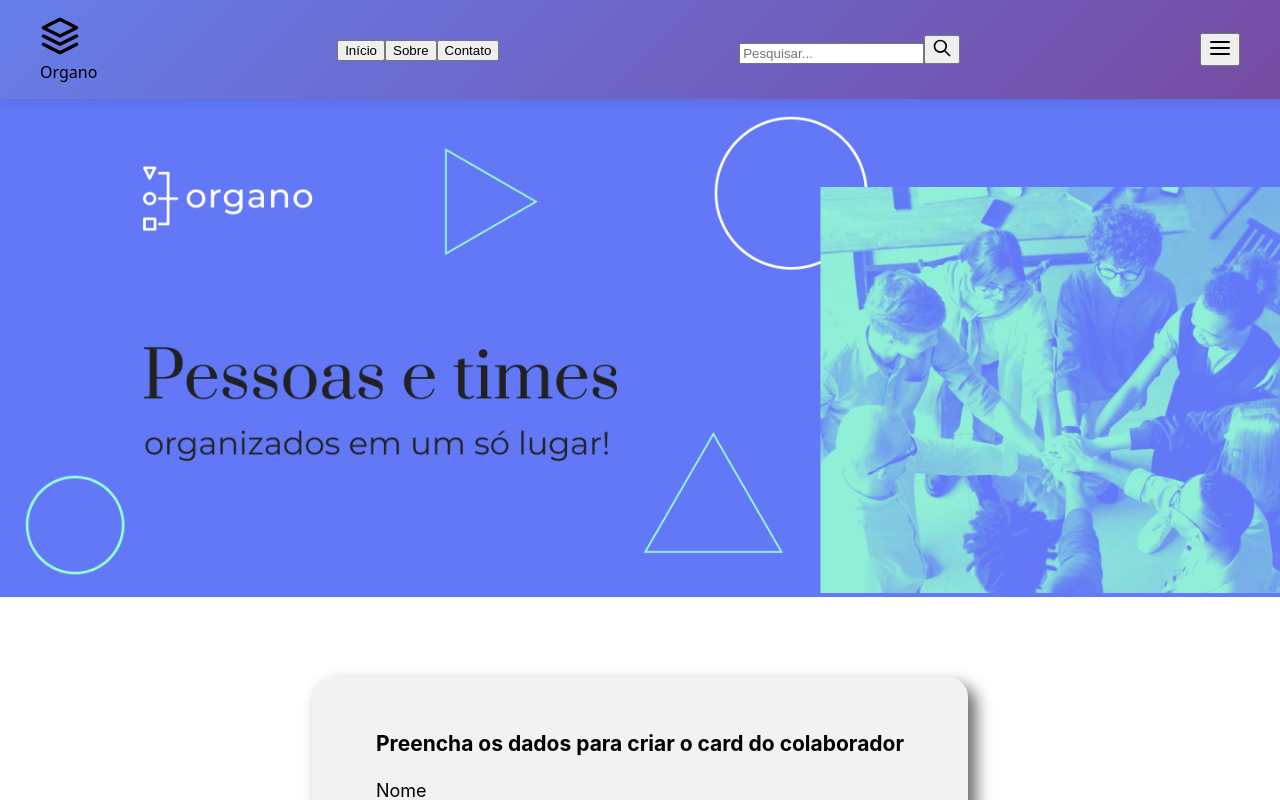
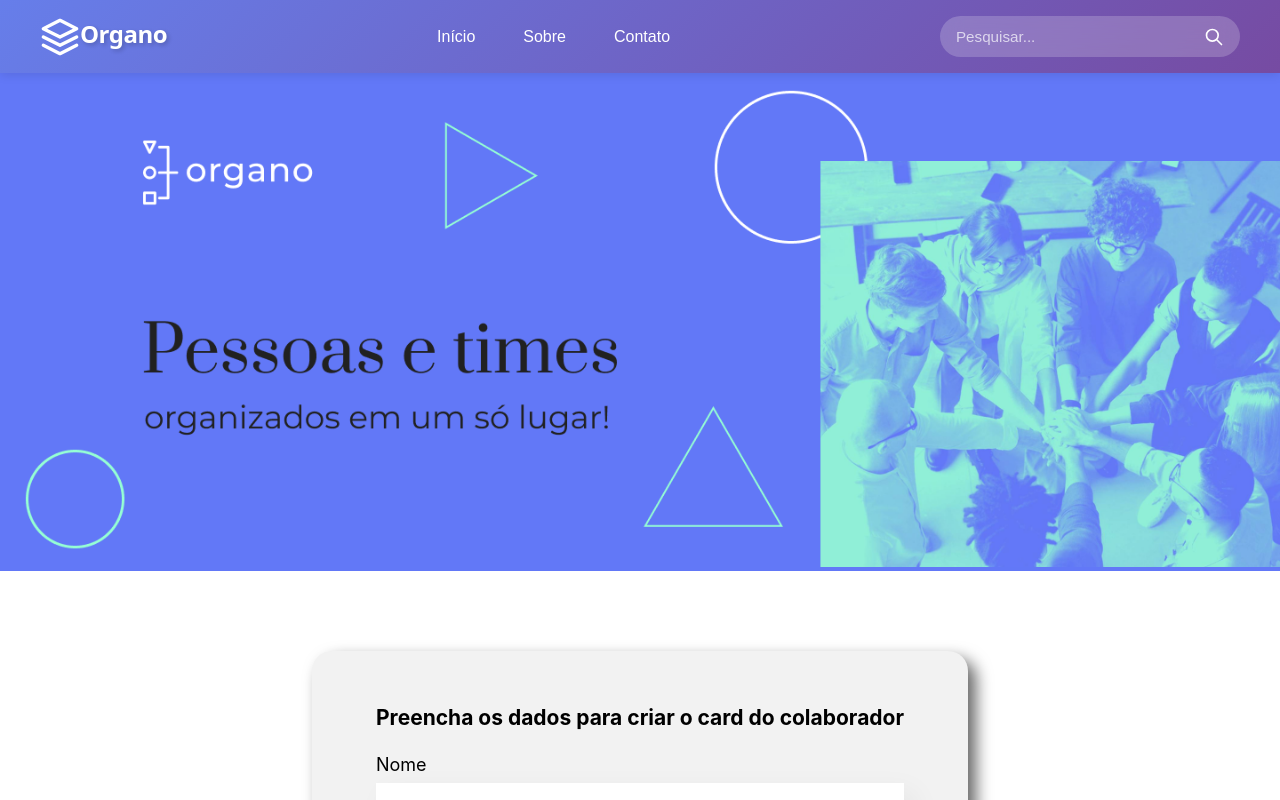
Before and after one commit to juancarlomartins/Projeto-organo, a React (Create React App) app: page / in a window 1280 px wide. Shown: the top 800 px of the page. Built offline with nearby package versions, Linux system fonts and the light colour scheme.

Commit message:
modificação no arquivo Cabecalho.css para o estilo do cabeçalho principal do site

```diff
--- a/src/componentes/Cabeçalho/Cabecalho.css
+++ b/src/componentes/Cabeçalho/Cabecalho.css
@@ -18,7 +18,255 @@
     position: relative;
 }
 
-.logo-contiener {
+.logo-conteiner {
     display: flex;
+}
 
+.logo-conteiner:hover {
+    transform: scale(1.05);
 }
+
+.icone-site {
+    display: flex;
+    align-items: center;
+    justify-content: center;
+}
+
+.icone-svg {
+    color: white;
+    transition: all 0.3s ease;
+}
+
+.logo-conteiner:hover .icone-svg {
+    filter: drop-shadow(0 0 10px rgba(255, 255, 255, 0.5));
+}
+
+.nome-site {
+    font-size: 1.5rem;
+    font-weight: bold;
+    color: white;
+    letter-spacing: -0.5px;
+    text-shadow: 2px 2px 4px rgba(0, 0, 0, 0.2);
+}
+
+.menu-desktop {
+    display: flex;
+    gap: 1rem;
+    align-items: center;
+}
+
+.botao-menu {
+    background: transparent;
+    border: none;
+    color: white;
+    font-size: 1rem;
+    font-weight: 500;
+    padding: 0.5rem 1rem;
+    cursor: pointer;
+    border-radius: 8px;
+    transition: all 0.3s ease;
+    position: relative;
+}
+
+.botao-menu::after {
+    content: '';
+    position: absolute;
+    bottom: 0;
+    left: 50%;
+    transform: translateX(-50%);
+    width: 0;
+    height: 2px;
+    background: white;
+    transition: all 0.3s ease;
+}
+
+.botao-menu:hover::after {
+    width: 80%;
+}
+
+.botao-menu:hover {
+    background:rgba(255, 255, 255, 0.1);
+    transform: translateY(-2px);
+}
+
+.botao-menu:active {
+    transform: translateY(0);
+}
+
+.pesquisa-conteiner {
+    flex: 1;
+    max-width: 300px;
+}
+
+.pesquisa-wrapper {
+    display: flex;
+    align-items: center;
+    background: rgba(255, 255, 255, 0.2);
+    border-radius: 25px;
+    backdrop-filter: blur(10px);
+    transition: all 0.3s ease;
+}
+
+.pesquisa-input {
+    flex: 1;
+    background: transparent;
+    border: none;
+    padding: 0.75rem 1rem;
+    color: white;
+    font-size: 0.95rem;
+    outline: none;
+}
+
+.pesquisa-input::placeholder {
+    color: rgba(255, 255, 255, 0.7)
+}
+
+.pesquisa-botao {
+    background: transparent;
+    border: none;
+    padding: 0.5rem 1rem;
+    cursor: pointer;
+    display: flex;
+    align-items: center;
+    justify-content: center;
+    transition: transform 0.2s ease;
+}
+
+.pesquisa-botao svg {
+    color: white;
+}
+
+.pesquisa-botao:hover {
+    transform: scale(1.1);
+}
+
+.menu-mobile-botao {
+    display: none;
+    background: transparent;
+    border: none;
+    cursor: pointer;
+    padding: 0.5rem;
+    border-radius: 8px;
+    transition: all 0.3s ease;
+}
+
+.menu-mobile-botao svg {
+    color: white;
+}
+
+.menu-mobile {
+    display: none;
+    position: absolute;
+    top: 100%;
+    left: 0;
+    right: 0;
+    background: linear-gradient(135deg, #667eea 0%, #764ba2 100%);
+    backdrop-filter: blur(10px);
+    flex-direction: column;
+    padding: 1rem;
+    gap: 0.5rem;
+    box-shadow: 0 4px 15px rgba(0, 0, 0, 0.2);
+    animation: slideDown 0.3s ease;
+}
+
+@keyframes slideDown {
+  from {
+    opacity: 0;
+    transform: translateY(-20px);
+  }
+  to {
+    opacity: 1;
+    transform: translateY(0);
+  }
+}
+
+.botao-menu-mobile {
+  background: transparent;
+  border: none;
+  color: white;
+  font-size: 1rem;
+  font-weight: 500;
+  padding: 1rem;
+  cursor: pointer;
+  border-radius: 8px;
+  transition: all 0.3s ease;
+  text-align: left;
+}
+
+.botao-menu-mobile:hover {
+  background: rgba(255, 255, 255, 0.2);
+  transform: translateX(5px);
+}
+
+/* Responsividade */
+@media (max-width: 768px) {
+  .cabecalho-container {
+    padding: 0.75rem 1rem;
+    gap: 1rem;
+  }
+
+  .menu-desktop {
+    display: none;
+  }
+
+  .menu-mobile-botao {
+    display: flex;
+  }
+
+  .menu-mobile {
+    display: flex;
+  }
+
+    .nome-site {
+    font-size: 1.2rem;
+  }
+
+  .pesquisa-container {
+    max-width: 200px;
+  }
+
+  .pesquisa-input {
+    padding: 0.5rem 0.75rem;
+    font-size: 0.85rem;
+  }
+
+  .pesquisa-botao {
+    padding: 0.5rem 0.75rem;
+  }
+}
+
+@media (max-width: 480px) {
+  .cabecalho-container {
+    padding: 0.5rem 1rem;
+    gap: 0.75rem;
+  }
+
+  .nome-site {
+    display: none;
+  }
+
+  .pesquisa-container {
+    max-width: 150px;
+  }
+
+  .icone-svg {
+    width: 32px;
+    height: 32px;
+  }
+}
+
+.pesquisa-botao:active svg {
+  animation: pulse 0.3s ease;
+}
+
+@keyframes pulse {
+  0% {
+    transform: scale(1);
+  }
+  50% {
+    transform: scale(0.9);
+  }
+  100% {
+    transform: scale(1);
+  }
+}
```
